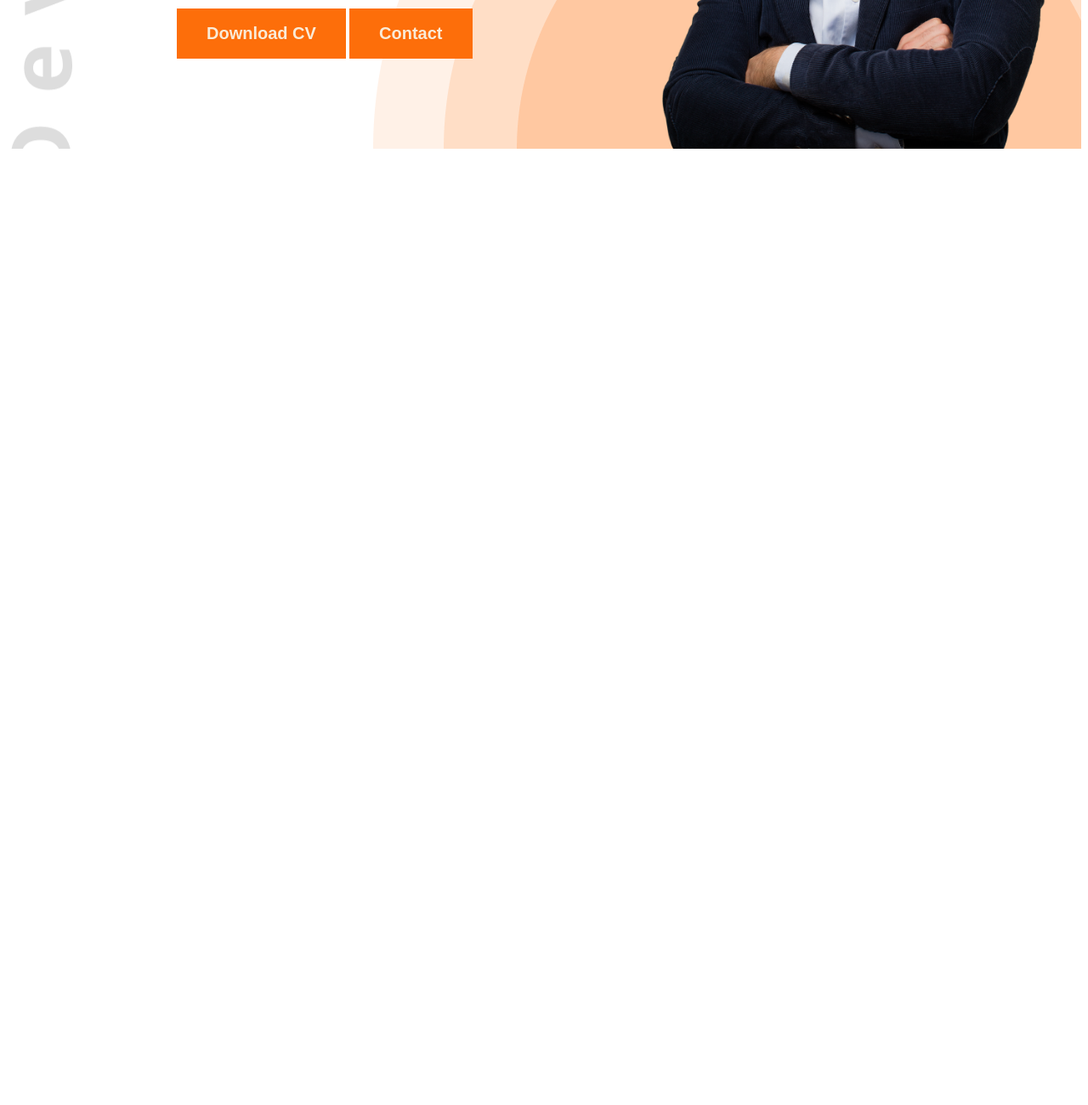
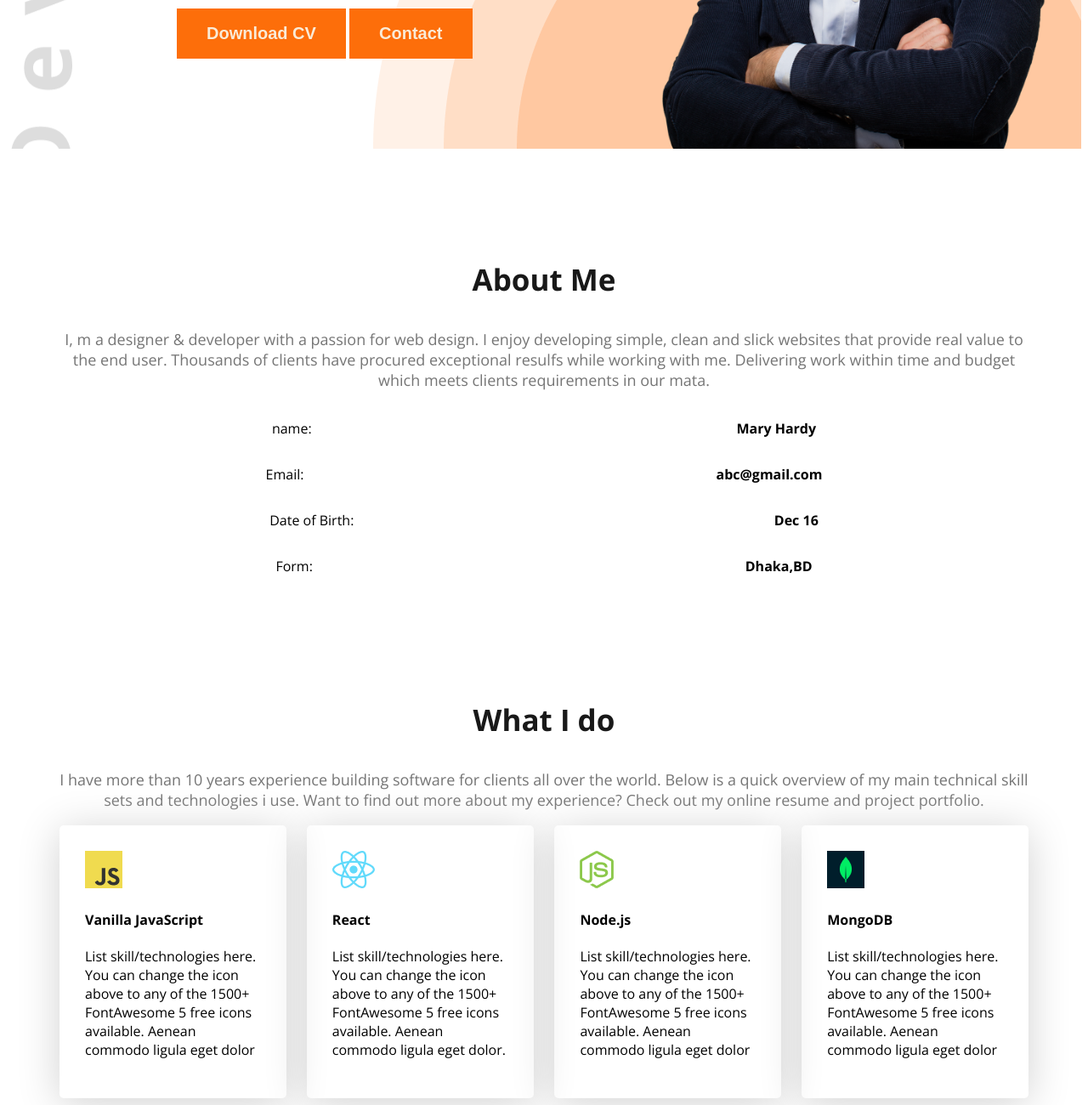
Before and after one commit to sourav98765/web-dev.porttfolio, a plain HTML site: page index.html in a window 1280 px wide. Shown: the part 563-1863 px from the top of the page at 85% size. Before the commit the page ends 800 px from the top, so only its background shows below. Drawn offline with nearby package versions, Linux system fonts and the light colour scheme.

Commit message:
3nd update

```diff
--- a/index.html
+++ b/index.html
@@ -11,7 +11,7 @@
     <link rel="stylesheet" href="style/sty.css">
 </head>
 <body class="open-sans-normal ">
-    <header class="header">
+    <header class="header second-bg ">
                <nav>
                 <h3 class="nav-title">Ma<span class="text-primary">r</span>y</h3>
                     <ul>
@@ -35,8 +35,75 @@
                 <img class="banner-profile-pic" src="images/hardy.png" alt="">
                </div>
     </header>
-    <main>
+    <!-- abou not came center -->
+    <main class="main">
+                <section class="about,second-bg"></section>
+                <h3 class="section-title">About Me</h3>
+                 <p class="section-description">I, m a designer & developer with a passion for web design.
+                     I enjoy developing simple, clean and slick websites that provide real value to the end user.
+                      Thousands of clients have procured exceptional resulfs while working with me.
+                     Delivering work within time and budget which meets clients requirements in our mata.</p>
+                     <div class="about-items">
+                        <div class="about-item">
+                            <p class="item-title">name:</p>
+                            <p class="item-description">Mary Hardy</p>
+                        </div>
+                        <div class="about-item">
+                            <p class="item-title">Email:</p>
+                            <p class="item-description">abc@gmail.com</p>
+                        </div>
+                        <div class="about-item">
+                            <p class="item-title">Date of Birth:</p>
+                            <p class="item-description">Dec 16</p>
+                        </div>
+                        <div class="about-item">
+                            <p class="item-title">Form:</p>
+                            <p class="item-description">Dhaka,BD</p>
+                        </div>
+                     </div>
+                  <section class="skills">
+                    <h3 class="section-title">What I do</h3>
+                        <p class="section-description">I have more than 10 years experience building software for clients all over the world.
+                            Below is a quick overview of my main technical skill sets and technologies i use.
+                            Want to find out more about my experience? Check out my online resume and project portfolio.</p>
 
+                  </section>
+                <div class="skill-container">
+                    <!-- .skill*4>img+h4.skill-title+p.skill-description -->
+                    <div class="skill">
+                        <img src="images/icons/js.png" alt="">
+                        <h4 class="skill-title">Vanilla JavaScript</h4>
+                        <p class="skill-description">List skill/technologies here.
+                            You can change the icon above to any of the 1500+
+                            FontAwesome 5 free icons available.
+                         Aenean commodo ligula eget dolor</p>
+                    </div>
+                    <div class="skill">
+                        <img src="images/icons/react.png" alt="">
+                        <h4 class="skill-title">React</h4>
+                        <p class="skill-description">List skill/technologies here.
+                            You can change the icon above to any of the 1500+
+                            FontAwesome 5 free icons available.
+                         Aenean commodo ligula eget dolor.</p>
+                    </div>
+                    <div class="skill">
+                        <img src="images/icons/nodejs.png" alt="">
+                        <h4 class="skill-title">Node.js</h4>
+                        <p class="skill-description">List skill/technologies here.
+                            You can change the icon above to any of the 1500+
+                            FontAwesome 5 free icons available.
+                         Aenean commodo ligula eget dolor</p>
+                    </div>
+                    <div class="skill">
+                        <img src="images/icons/mongo.png" alt="">
+                        <h4 class="skill-title">MongoDB</h4>
+                        <p class="skill-description">List skill/technologies here.
+                            You can change the icon above to any of the 1500+
+                            FontAwesome 5 free icons available.
+                         Aenean commodo ligula eget dolor</p>
+                    </div>
+
+                </div>
     </main>
     <footer>
 
--- a/style/sty.css
+++ b/style/sty.css
@@ -32,6 +32,7 @@ nav{
   .nav-title{
     font-weight:800;
     font-size: 45px;
+    color: #181818;
 
   }
   nav ul li{
@@ -79,3 +80,62 @@ nav{
   .banner-content{
     max-width: 580px;
   }
+  .section-title{
+    font-size: 35px;
+    font-weight: bold;
+    color: #181818;
+    text-align: center;
+  }
+  .section-description{
+    font-size: 18px;
+    color: #757575;
+    text-align: center;
+  }
+  .second-bg{
+     color: #FFF8F3; /*problem holo background-color: add hoi na ; */
+  }
+  main{
+    max-width: 1140px;
+    margin: 0 auto ;
+  }
+  main section{
+    margin-top: 130px;
+    /* margin-bottom: 130px; */
+  }
+  .about{
+    border-radius: 10px;
+    padding: 130px 150px;
+    text-align: center;
+    /* margin-top: 130px; */
+
+
+  }
+  .item-description{
+    font-weight: bold;
+    display: flex;
+  }
+  .about-item{
+
+     display: flex;
+    justify-content: space-around;
+    text-align: center;
+    /* border: 1px solid #ccc;
+    padding: 10px;
+    background-color: #f9f9f9;   */
+  }
+  /* .item-title{
+    font-weight: bold;
+    display: inline;
+  } */
+   .skill-container{
+    display:flex;
+    gap: 24px;
+    /* padding: 33px; */
+    /* margin-top: 104px;
+    margin-bottom: 30px; */
+   }
+   .skill{
+    padding: 30px;
+    border-radius: 5px;
+    box-shadow: 0px 6px 50px 0px #D1D1D1;
+   }
```
